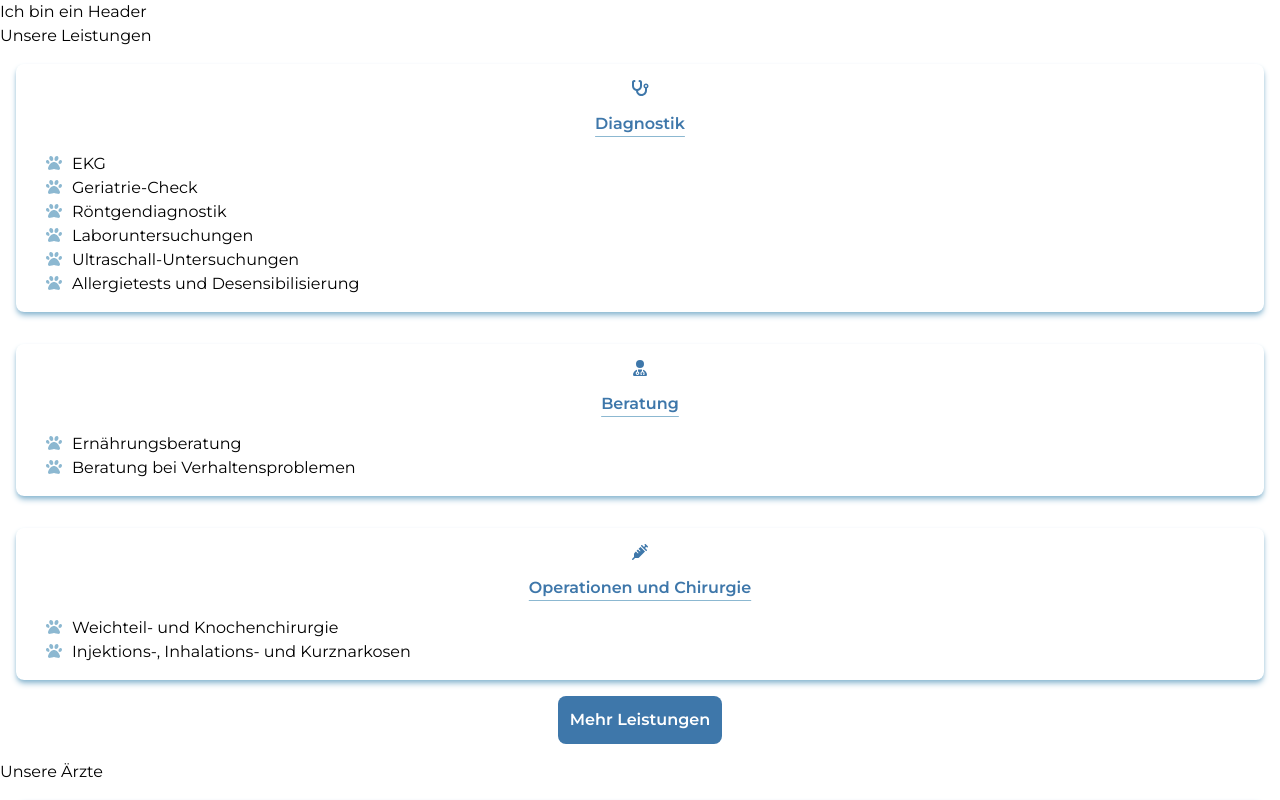
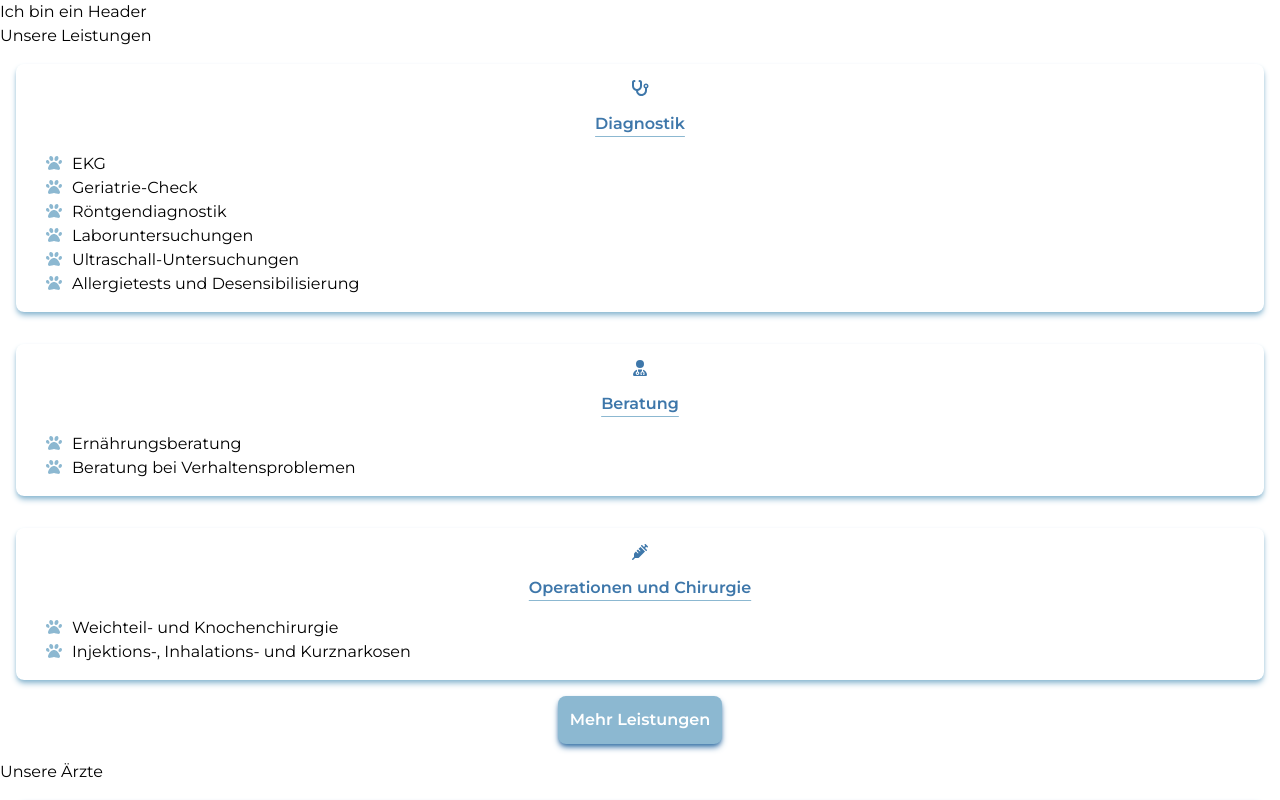
Before and after one commit to room-twenty/tierarztpraxis-volker-gerlitzki, a Next.js app in the folder vet-clinic/: page / in a window 1280 px wide. Shown: the top 800 px of the page. Built offline with nearby package versions, Linux system fonts and the light colour scheme.

Commit message:
chore: add some more basic styling for the 'button' to sort of make it look like it's being pressed

```diff
--- a/vet-clinic/components/LeistungenSection/LeistungenSection.tsx
+++ b/vet-clinic/components/LeistungenSection/LeistungenSection.tsx
@@ -21,7 +21,7 @@ const LeistungenSection = ({
       {!isPathLeistungen && (
         <Link
           href={'/leistungen'}
-          className="mb-4 w-max self-center rounded-lg bg-dblue p-3 font-semibold text-[white]">
+          className="mb-4 w-max self-center rounded-lg bg-lblue p-3 font-semibold text-[white] shadow-md shadow-dblue hover:bg-dblue hover:shadow-lblue active:bg-dblue active:shadow-none">
           Mehr Leistungen
         </Link>
       )}
```
